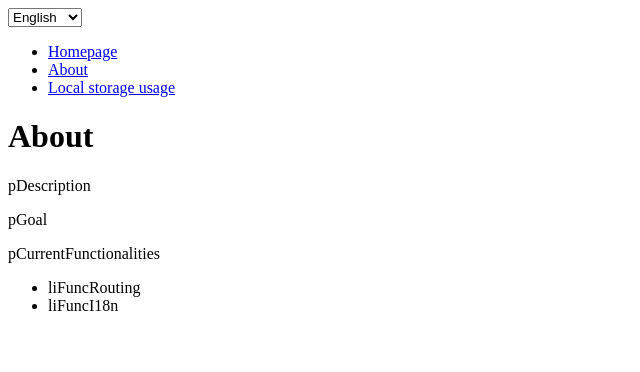
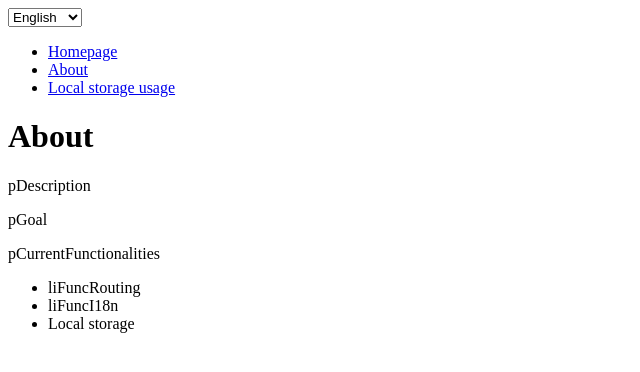
Before and after one commit to FranckBigand/nuxt-github-pages-poc, a Nuxt app: page /about in a window 1280 px wide. Shown: the top 372 px of the page, without its empty margins (0-640 px from the left). Built offline with nearby package versions, Linux system fonts and the light colour scheme.

Commit message:
Add "Local storage" in /about

```diff
--- a/pages/about.vue
+++ b/pages/about.vue
@@ -11,6 +11,7 @@
     <ul>
       <li>{{ t("liFuncRouting") }}</li>
       <li>{{ t("liFuncI18n") }}</li>
+      <li>Local storage</li>
     </ul>
   </main>
 </template>
```
